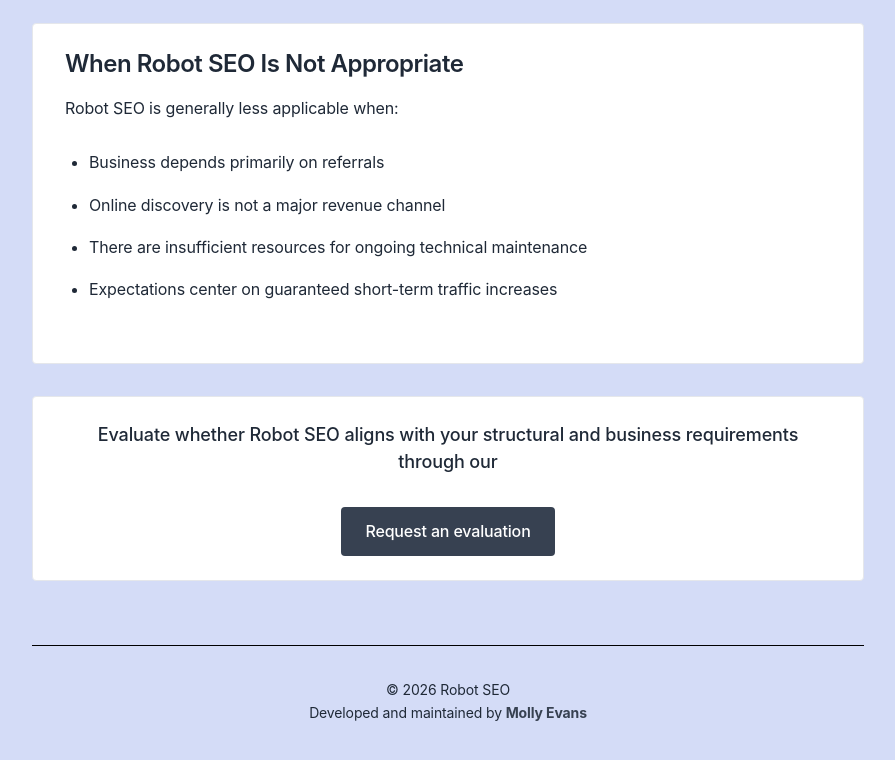
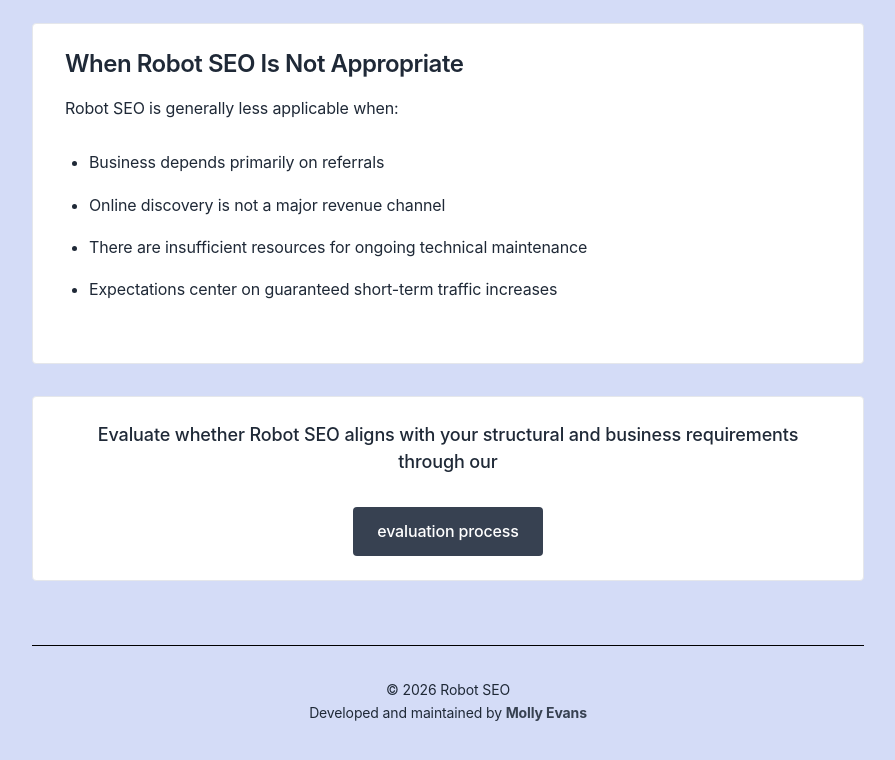
Before and after one commit to mollymotion/robot-seo, a Next.js app: page /faq-and-limits in a window 1280 px wide. Shown: the part 2547-3307 px from the top of the page, without its empty margins (192-1087 px from the left). Built offline with nearby package versions, Linux system fonts and the light colour scheme.

Commit message:
Fix CTABand component TypeScript error - add optional linkText and linkHref props

```diff
--- a/src/app/components/CTABand.tsx
+++ b/src/app/components/CTABand.tsx
@@ -2,15 +2,17 @@ import Link from 'next/link';
 
 interface CTABandProps {
   message: string;
+  linkText?: string;
+  linkHref?: string;
 }
 
-export default function CTABand({ message }: CTABandProps) {
+export default function CTABand({ message, linkText = "Request an evaluation", linkHref = "/contact" }: CTABandProps) {
   return (
     <section className="cta-band" role="region" aria-labelledby="cta-heading">
       <div className="cta-band-content">
         <p>{message}</p>
-        <Link href="/contact" className="cta-primary">
-          Request an evaluation
+        <Link href={linkHref} className="cta-primary">
+          {linkText}
         </Link>
       </div>
     </section>
```
